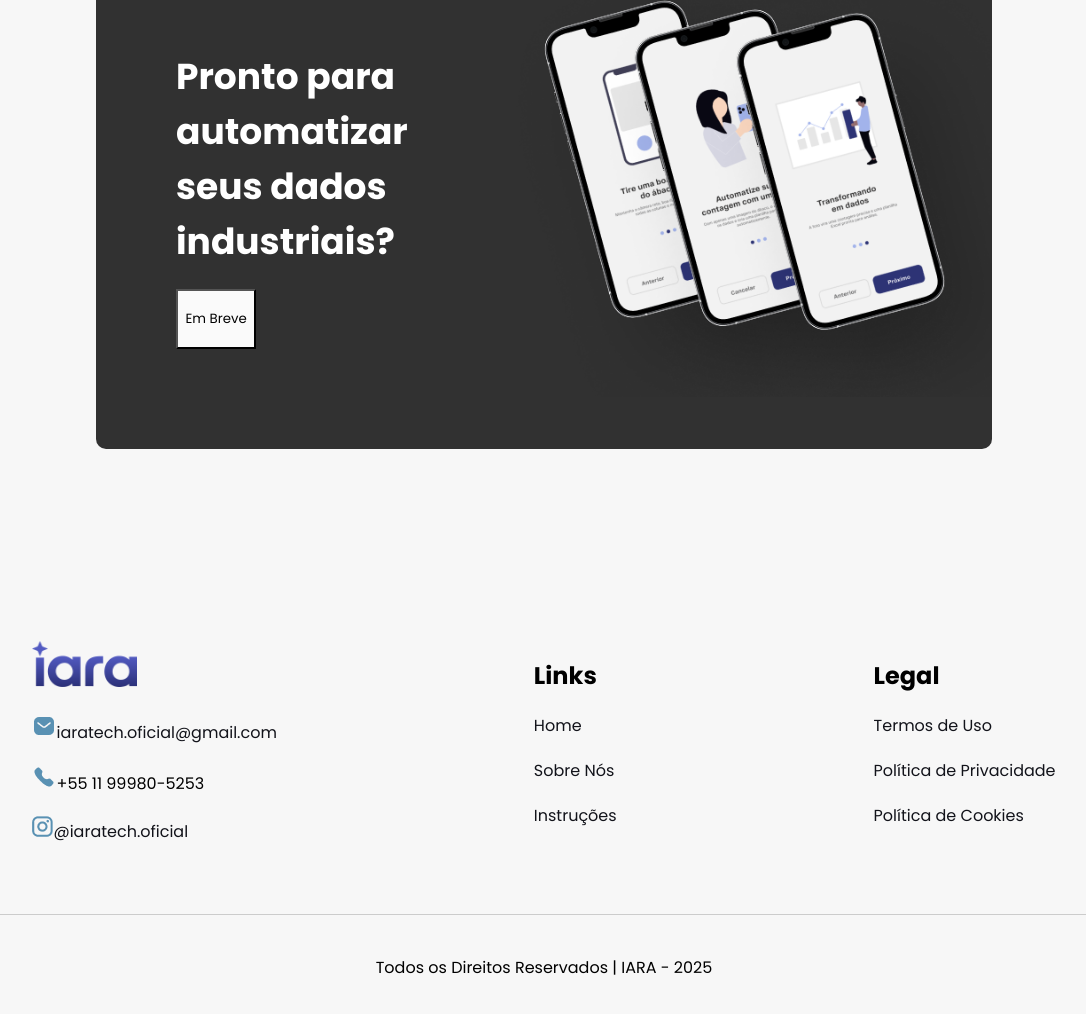
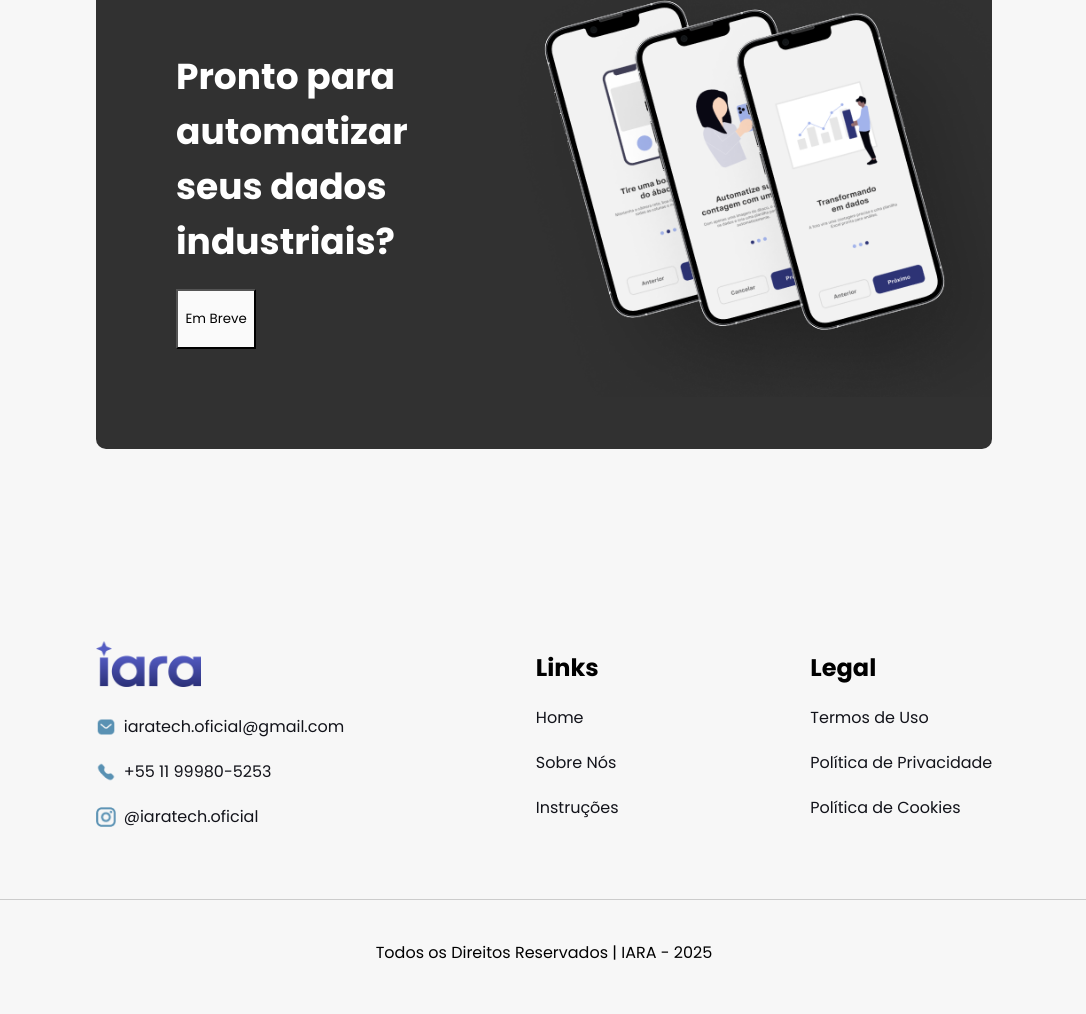
Before and after one commit to luibiondo/Iara-Frontend, a plain HTML site: page index.html in a window 1280 px wide. Shown: the part 3351-4365 px from the top of the page, without its empty margins (96-1182 px from the left). Drawn offline with nearby package versions, Linux system fonts and the light colour scheme.

Commit message:
Alinhando o footer e colocando algumas animações

```diff
--- a/index.html
+++ b/index.html
@@ -153,7 +153,8 @@
 
                     <div class="pergunta azul">
                         <h3>Quais tipos de ábacos ele reconhece?</h3>
-                        <p>Modelos padrão utilizados na evisceração (SIF), mas pode ser ajustado para outros setores.</p>
+                        <p>Modelos padrão utilizados na evisceração (SIF), mas pode ser ajustado para outros setores.
+                        </p>
                     </div>
                 </div>
 
@@ -170,7 +171,8 @@
 
                     <div class="pergunta branco">
                         <h3>Quais tipos de ábacos ele reconhece?</h3>
-                        <p>Modelos padrão utilizados na evisceração (SIF), mas pode ser ajustado para outros setores.</p>
+                        <p>Modelos padrão utilizados na evisceração (SIF), mas pode ser ajustado para outros setores.
+                        </p>
                     </div>
                 </div>
             </div>
@@ -182,7 +184,8 @@
                 <button class="btn-principal">Em Breve</button>
             </div>
             <div class="imagem">
-                <img src="assets/IARA - Imagens Landing/Home/celulares-juntos-sem-fundo.png " alt="Celulares com app IARA">
+                <img src="assets/IARA - Imagens Landing/Home/celulares-juntos-sem-fundo.png "
+                    alt="Celulares com app IARA">
             </div>
         </section>
     </main>
@@ -193,15 +196,20 @@
                 <img id="logo-iara" src="assets/IARA - Imagens Landing/Logo/logo-iara.png" alt="Logo IARA">
                 <ul>
                     <li>
-                        <a href="mailto:iaratech.oficial@gmail.com"><img src="assets/IARA - Imagens Landing/Footer/email.png"
+                        <a href="mailto:iaratech.oficial@gmail.com"><img
+                                src="assets/IARA - Imagens Landing/Footer/email.png"
                                 alt="Email">iaratech.oficial@gmail.com</a>
                     </li>
                     <li>
-                        <p><img src="assets/IARA - Imagens Landing/Footer/phone.png" alt="Telefone">+55 11
-                            99980-5253</p>
+                        <a href="tel:+5511999805253">
+                            <img src="assets/IARA - Imagens Landing/Footer/phone.png" alt="Telefone">
+                            +55 11 99980-5253
+                        </a>
                     </li>
+
                     <li>
-                        <a href="https://www.instagram.com/iaratech.oficial/" target="_blank"><img src="assets/IARA - Imagens Landing/Footer/instagram.png"
+                        <a href="https://www.instagram.com/iaratech.oficial/" target="_blank"><img
+                                src="assets/IARA - Imagens Landing/Footer/instagram.png"
                                 alt="Instagram">@iaratech.oficial</a>
                     </li>
                 </ul>
--- a/src/styles/footer.css
+++ b/src/styles/footer.css
@@ -1,6 +1,6 @@
 #todas_colunas{
     display: flex;
-    justify-content: space-around;
+    justify-content: space-evenly;
     align-items: center;
 }
 
@@ -9,9 +9,29 @@
     color: #12131A;
 }
 
+#todas_colunas ul li a{
+    list-style: none;
+    margin-top: 20px;
+    display: flex;
+    align-items: center;
+    gap: 8px;
+    text-decoration: none;
+    color: #12131A;
+    transition: color 0.3s ease;
+}
+
+#todas_colunas ul li img {
+    width: 20px;
+    height: 20px;
+}
+
 #todas_colunas li{
     list-style: none;
     margin-top: 20px;
+}
+
+#todas_colunas .coluna ul li a {
+    transition: color 0.3s ease, text-decoration 0.3s ease;
 }
 
 #direitos{
@@ -31,6 +51,27 @@
     margin: 20px auto;
 }
 
+/* ANIMATIONS */
+#todas_colunas ul li a:hover {
+    color: #2a5bd7; /* azul elegante no hover */
+}
+
+#todas_colunas .coluna ul li a:hover {
+    color: #2a5bd7; /* azul elegante no hover */
+}
+
+#todas_colunas ul li img {
+    width: 20px;
+    height: 20px;
+    flex-shrink: 0;
+    transition: transform 0.3s ease; /* animação ao passar o mouse */
+}
+
+#todas_colunas ul li a:hover img {
+    transform: scale(1.1); /* ícone cresce levemente no hover */
+}
+
+/* RESPONSIVITY */
 @media screen and (max-width: 600px){
     #todas_colunas{
         flex-direction: column;
```
